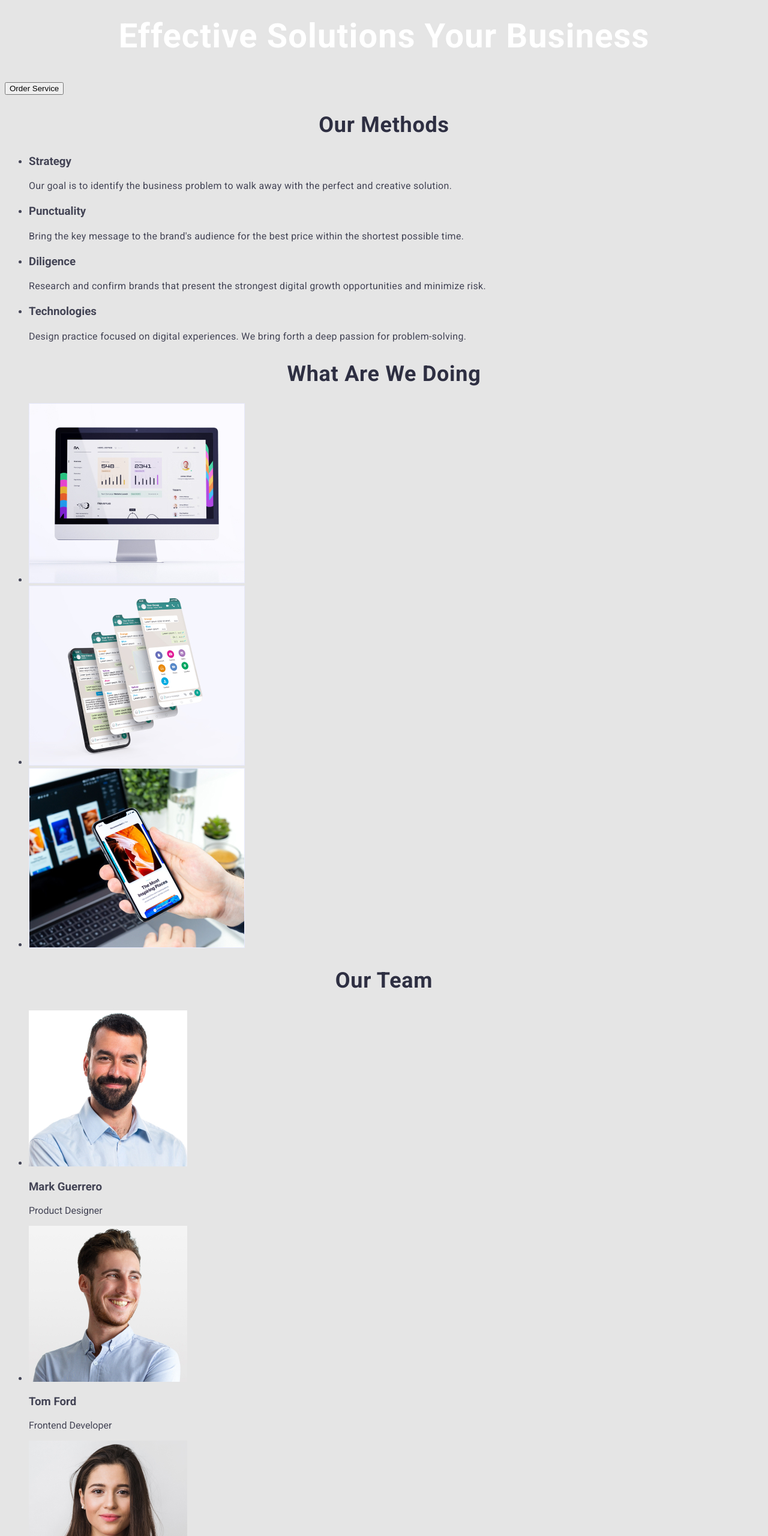
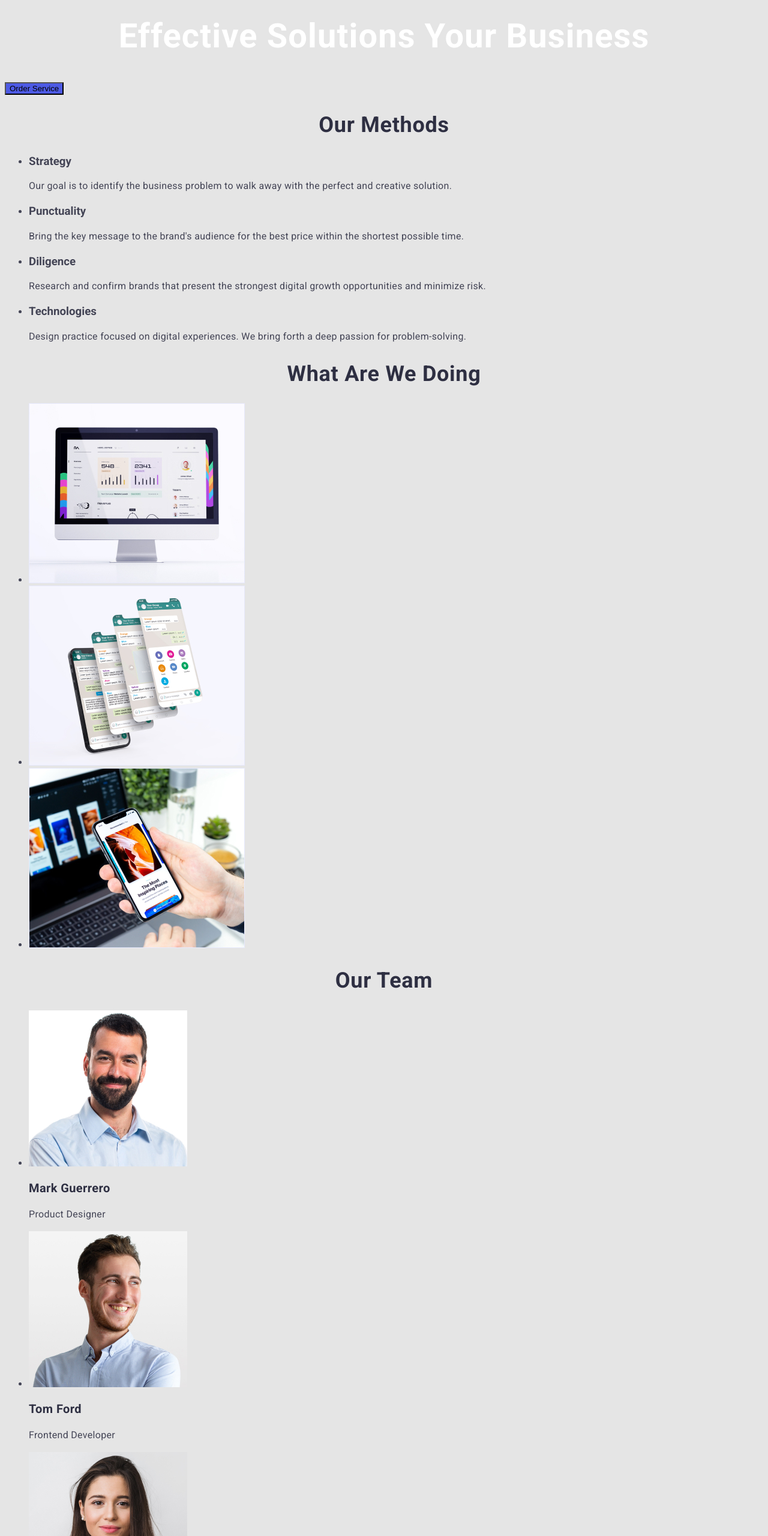
Before and after one commit to g0rbochek/goit-markup-hw-02, a plain HTML site: page index.html in a window 1280 px wide. Shown: the part 200-2760 px from the top of the page at 60% size. Drawn offline with Linux system fonts and the light colour scheme.

Commit message:
Update index.html

```diff
--- a/index.html
+++ b/index.html
@@ -7,29 +7,31 @@
     <title>home-work-1</title>
     <link rel="stylesheet" href="./css/styles.css">
     <link href="https://fonts.googleapis.com/css2?family=Raleway:wght@700&family=Roboto:wght@400;500;700;900&display=swap" rel="stylesheet">
+    <link rel="preconnect" href="https://fonts.googleapis.com">
+    <link rel="preconnect" href="https://fonts.gstatic.com" crossorigin>
 </head>
 <body>
     <!--HEADER-->
     <header class="header-">
         <a href="./index.html" class="header-link"><span class="loga">web</span><span class="logb">studio</span></a>
         <nav class="header-nav">
-            <ul class="header-nav-ul list">
+            <ul class="header-nav-ul">
                 <li><a href="./index.html" class="link">Studio</a></li>
                 <li><a href="./portfolio.html" class="link">Portfolio</a></li>
                 <li><a href="./index.html" class="link">Contacts</a></li>
             </ul>
         </nav>
-        <ul class="ul-contacts list">
+        <ul class="ul-contacts-">
             <li><a href="mailto:info@devstudio.com" class="ul-contacts-">info@devstudio.com</a></li>
             <li><a href="tel:+11(000)1111111" class="ul-contacts-">+11 (000) 111-11-11</a></li>
         </ul>
     </header>
 
     <!--MAIN-->
-    <main class="mainn">
+    <main>
         <section class="main-section-top">
             <h1>Effective Solutions Your Business</h1>
-            <button type="button" class="button-1">Order Service</button>
+            <button type="button" class="buto">Order Service</button>
         </section>
 
         <!--OUR METHODS-->
@@ -82,7 +84,7 @@
         <!--Our team-->
         <section class="main-section">
             <h2>Our Team</h2>
-            <ul class="main-methods">
+            <ul class="main-team">
                 <li>
                     <img src="./images/img.jpg" alt="team member" width="264" height="260">
                     <h3>Mark Guerrero</h3>
```
